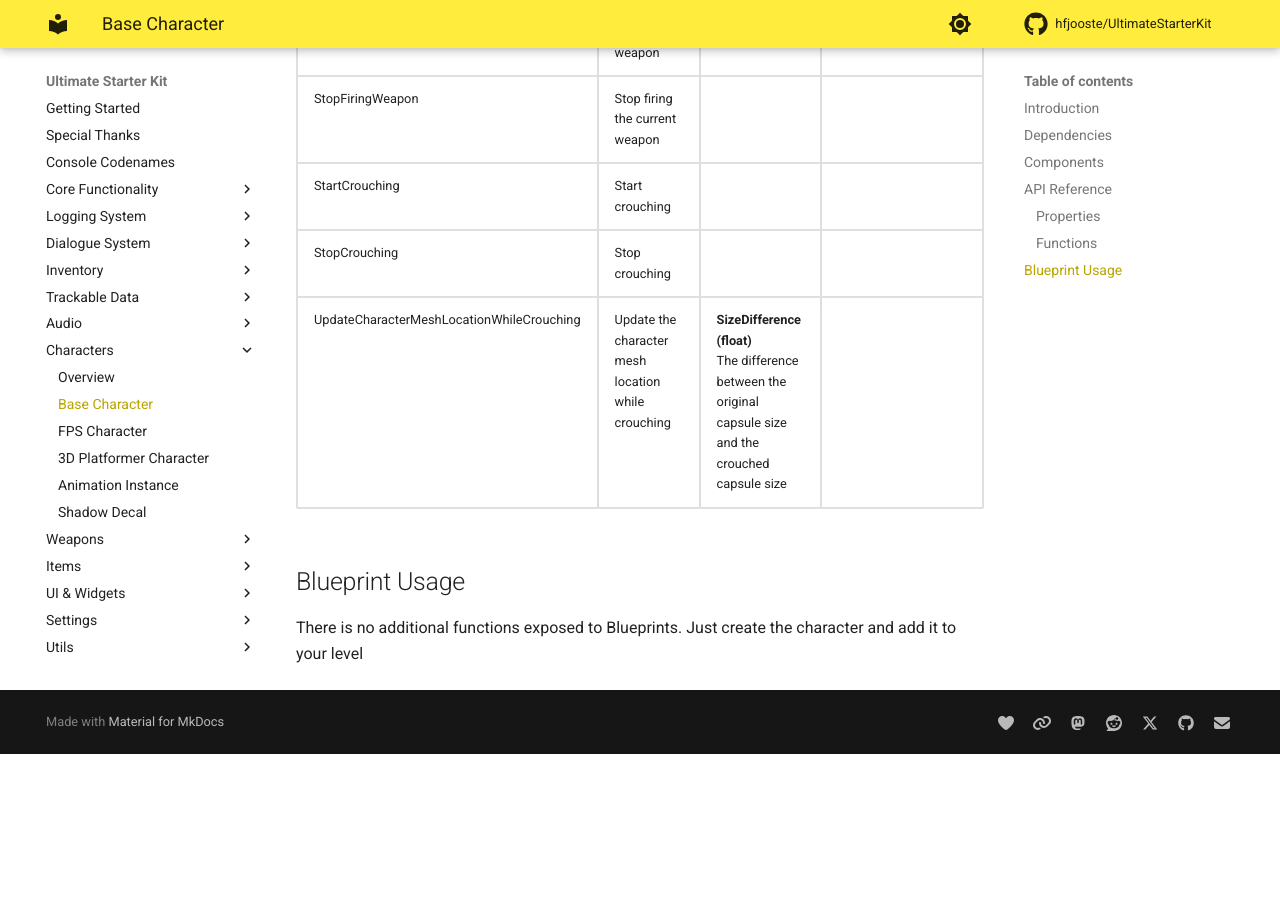
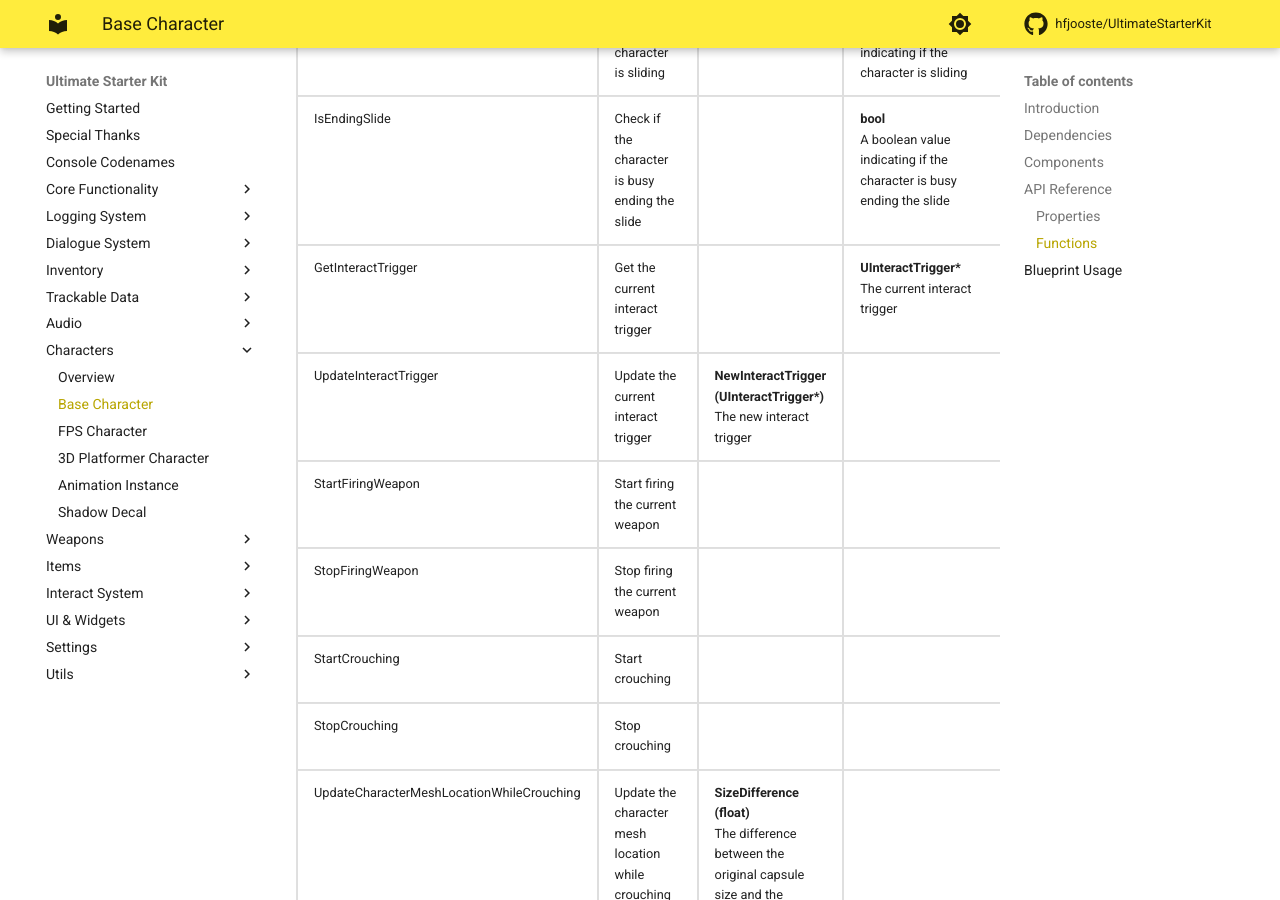
Before and after one commit to hfjooste/UltimateStarterKit, an MkDocs documentation site: the page built from docs/uskcharacter.md, in a window 1280 px wide and 900 px high, scrolled down 9092 px. Built offline with MkDocs 1.6.1 and Material for MkDocs 9.7.7, drawn with Linux system fonts in a browser that asks for light colours; comment, search, counter and statistics services are not loaded; before the commit the page ends 9846 px from its top, so only the background shows below that; some of the changed text lies outside the part shown.

Commit message:
Updated documentation

```diff
--- a/docs/uskcharacter.md
+++ b/docs/uskcharacter.md
@@ -82,6 +82,12 @@ The <code>USKCharacter</code> uses the following components:
 	<tr>
 		<td>LeanAction</td>
 		<td>The lean input action</td>
+		<td>UInputAction*</td>
+		<td><code>nullptr</code></td>
+	</tr>
+	<tr>
+		<td>InteractAction</td>
+		<td>The interact input action</td>
 		<td>UInputAction*</td>
 		<td><code>nullptr</code></td>
 	</tr>
@@ -391,6 +397,12 @@ The <code>USKCharacter</code> uses the following components:
 		<td>TSubclassOf&lt;AWeapon&gt;</td>
 		<td></td>
 	</tr>
+	<tr>
+		<td>InteractWidgetClass</td>
+		<td>The class of the interact widget</td>
+		<td>TSubclassOf&lt;UInteractWidget&gt;</td>
+		<td></td>
+	</tr>
 </table>
 
 ### Functions
@@ -462,6 +474,18 @@ The <code>USKCharacter</code> uses the following components:
 		<td><strong>bool</strong><br/>A boolean value indicating if the character is busy ending the slide</td>
 	</tr>
 	<tr>
+		<td>GetInteractTrigger</td>
+		<td>Get the current interact trigger</td>
+		<td></td>
+		<td><strong>UInteractTrigger*</strong><br/>The current interact trigger</td>
+	</tr>
+	<tr>
+		<td>UpdateInteractTrigger</td>
+		<td>Update the current interact trigger</td>
+		<td><strong>NewInteractTrigger (UInteractTrigger*)</strong><br/>The new interact trigger</td>
+		<td></td>
+	</tr>
+	<tr>
 		<td>StartFiringWeapon</td>
 		<td>Start firing the current weapon</td>
 		<td></td>
--- a/mkdocs.yml
+++ b/mkdocs.yml
@@ -112,6 +112,9 @@ nav:
   - Items:
     - Allowed Collector: allowedcollector.md
     - Collectable Item: collectableitem.md
+  - Interact System:
+    - Interact Trigger: interacttrigger.md
+    - Interact Widget: interactwidget.md
   - UI & Widgets:
     - Collectable Item Icon: collectableitemicon.md
     - Credits:
```
Also changed, not shown: docs/interacttrigger.md (added, +58 -0 lines), docs/interactwidget.md (added, +85 -0 lines), 1 other file.
